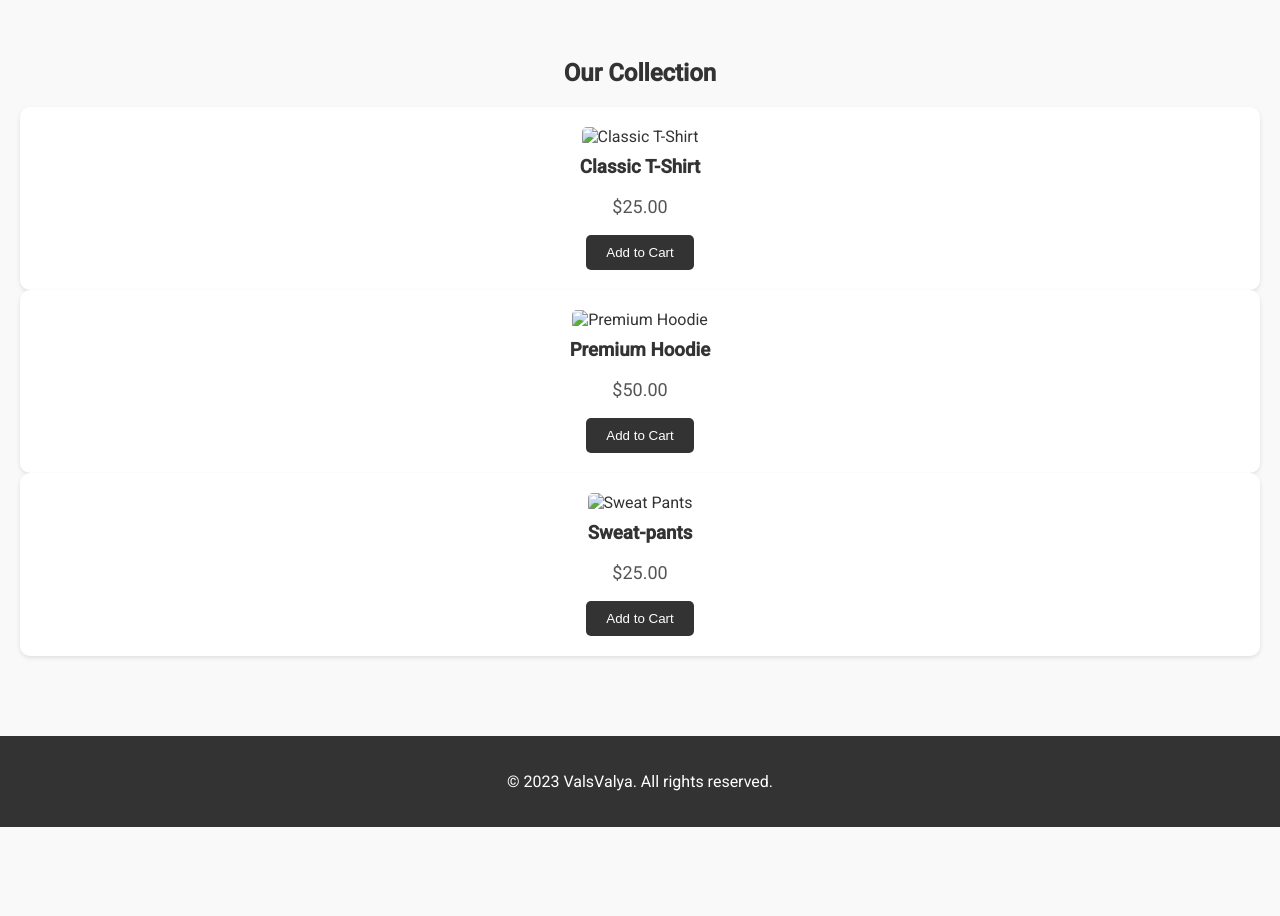
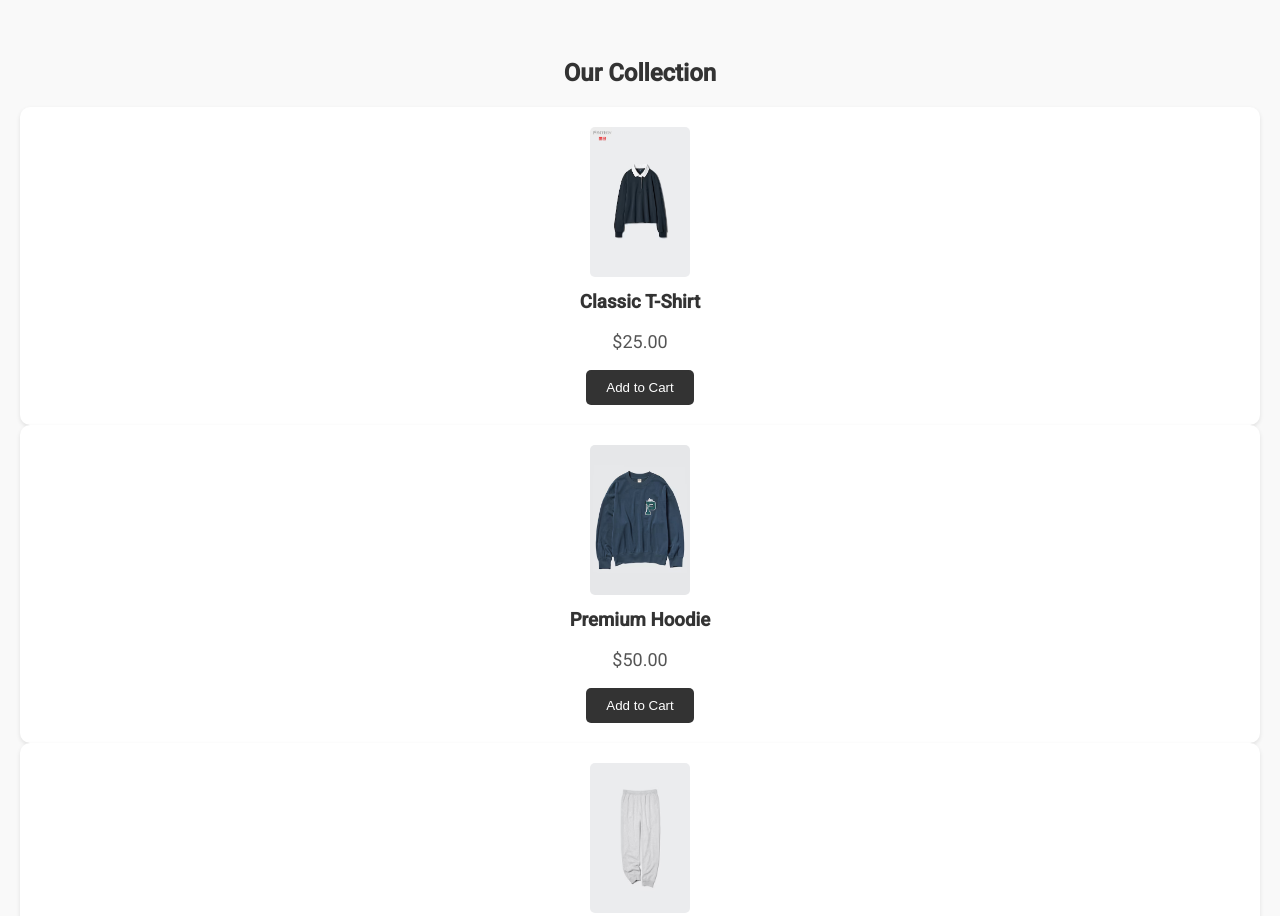
Before and after one commit to Aarush1010/ValsValya, a plain HTML site: page index.html in a window 1280 px wide. Shown: the part 460-1376 px from the top of the page. Before the commit the page ends 1287 px from the top, so only its background shows below. Drawn offline with Linux system fonts and the light colour scheme.

Commit message:
Update index.html

```diff
--- a/index.html
+++ b/index.html
@@ -35,20 +35,20 @@
   <section id="products" class="products">
     <h2>Our Collection</h2>
     <div class="product-card">
-        <img src="images/T-shirt.jpg" alt="Classic T-Shirt" width="100" height="150">
+        <img src="T-shirt.jpg" alt="Classic T-Shirt" width="100" height="150">
         <h3>Classic T-Shirt</h3>
         <p>$25.00</p>
         <button class="add-to-cart" data-id="1" data-name="Classic T-Shirt" data-price="25.00">Add to Cart</button>
       </div>
       <div class="product-card">
-        <img src="images/Hoodie.jpg" alt="Premium Hoodie" width="100" height="150">
+        <img src="Hoodie.jpg" alt="Premium Hoodie" width="100" height="150">
         <h3>Premium Hoodie</h3>
         <p>$50.00</p>
         <button class="add-to-cart" data-id="2" data-name="Premium Hoodie" data-price="50.00">Add to Cart</button>
       </div>
       <!-- Add more products here -->
       <div class="product-card">
-        <img src="images/Sweatpants.jpg" alt="Sweat Pants" height=150" width="100">
+        <img src="Sweatpants.jpg" alt="Sweat Pants" height=150" width="100">
         <h3>Sweat-pants</h3>
         <p>$25.00</p>
         <button class="add-to-cart" data-id="3" data-name="Sweat-pants" data-price="25.00">Add to Cart</button>
```
